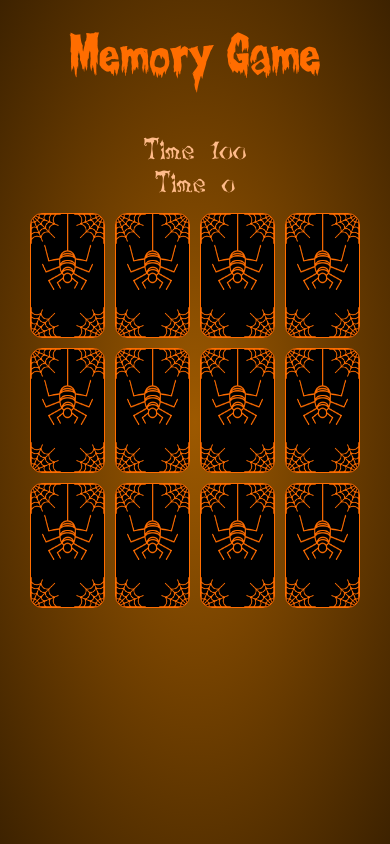
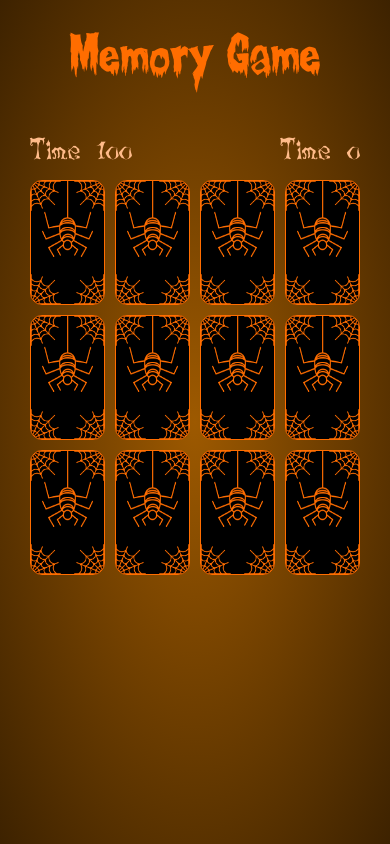
Before and after one commit to Anan014/Memory_Game-1.0, a plain HTML site: page index.html in a window 390 px wide. Drawn offline with Linux system fonts and the light colour scheme; files whose address does not match are found by name.

Commit message:
first commit

```diff
--- a/style.css
+++ b/style.css
@@ -233,8 +233,8 @@ body {
         width: 70%;
         height: 70%;
     }
-    .game-info-container {
-        flex-direction: column;
+    /* .game-info-container {
+        flex-direction: row;
         align-items: center;
-    }
+    } */
 }
```
